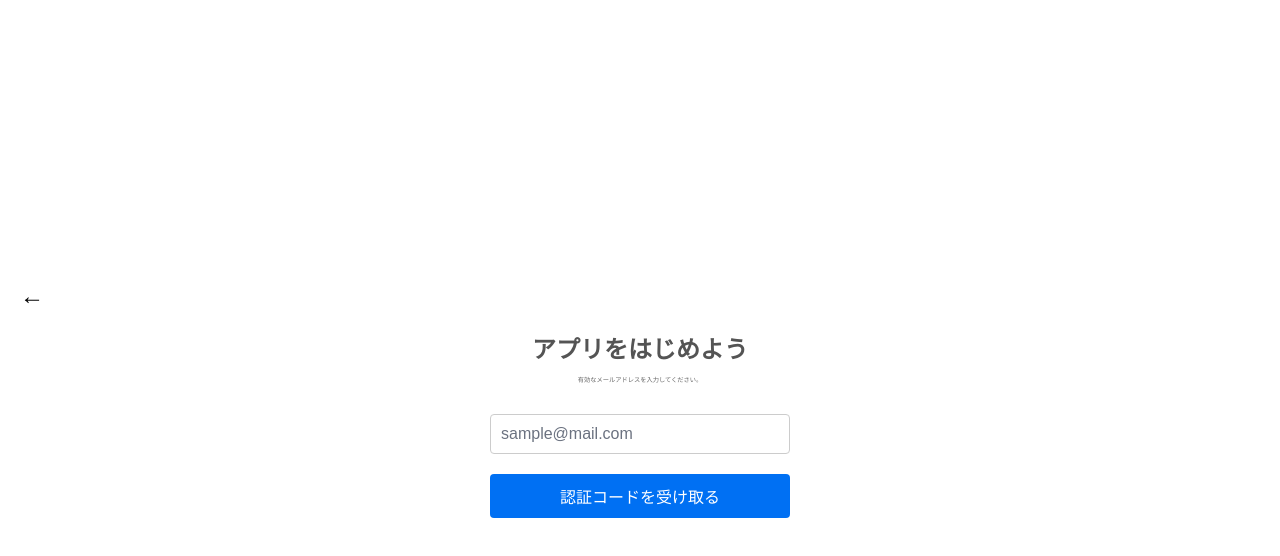
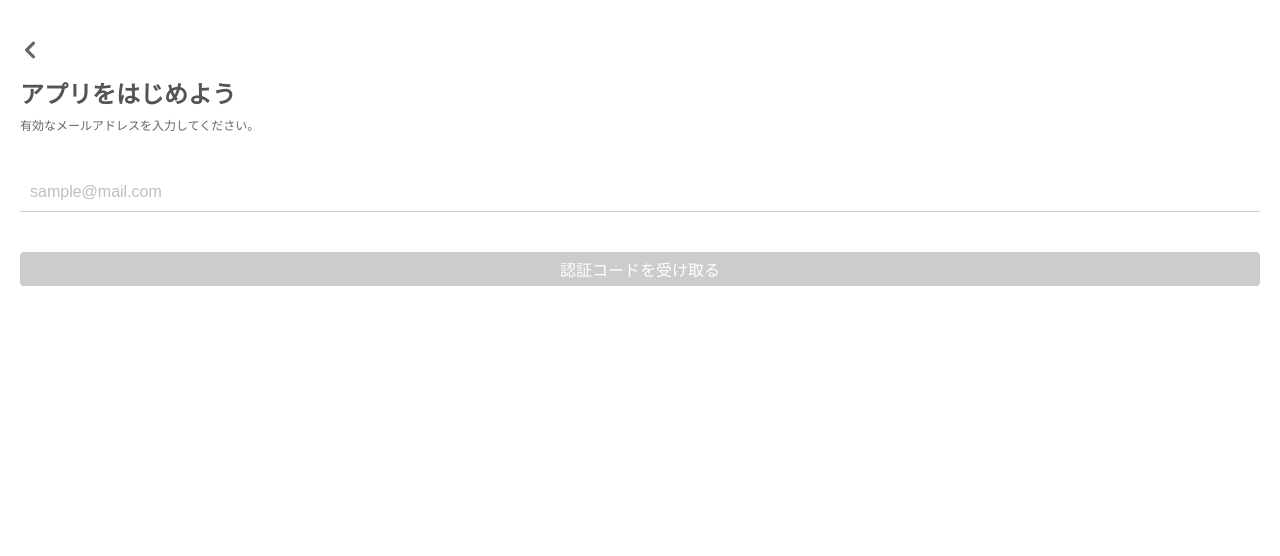
Before and after one commit to RyotaOku/katarinabluu, a Next.js app: page /register in a window 1280 px wide. Shown: the top 556 px of the page. Built offline with nearby package versions, Linux system fonts and the light colour scheme; no server answers.

Commit message:
chore: add disabled and styling

```diff
--- a/src/pages/register.tsx
+++ b/src/pages/register.tsx
@@ -1,11 +1,19 @@
-// src/components/register.tsx
-import React, { useState } from 'react';
+import React, { useState, useEffect } from 'react';
 import { useRouter } from 'next/router';
 import styles from '../styles/registerPage.module.css';
+import { FaChevronLeft } from 'react-icons/fa';
+import { getAuth, createUserWithEmailAndPassword } from 'firebase/auth';
 
 const RegisterPage: React.FC = () => {
   const [email, setEmail] = useState('');
+  const [isEmailValid, setIsEmailValid] = useState(false);
   const router = useRouter();
+
+  useEffect(() => {
+    // Regular expression to check if email is valid
+    const emailRegex = /^[^\s@]+@[^\s@]+\.[^\s@]+$/;
+    setIsEmailValid(emailRegex.test(email));
+  }, [email]);
 
   const handleRegister = (e: React.FormEvent) => {
     e.preventDefault();
@@ -14,21 +22,27 @@ const RegisterPage: React.FC = () => {
   };
 
   const handleSubmitClick = () => {
+    if (isEmailValid) {
       router.push('/2auth');
+    }
   };
 
   return (
     <div className={styles.container}>
+      <div className={styles.header}>
         <button
           className={styles.backButton}
           onClick={() => router.back()}
         >
-        ←
+          <FaChevronLeft />
         </button>
-      <h1 className={styles.header}>アプリをはじめよう</h1>
+        <div className={styles.text}>
+          <h1 className={styles.title}>アプリをはじめよう</h1>
           <p className={styles.description}>
             有効なメールアドレスを入力してください。
           </p>
+        </div>
+      </div>
       <form
         className={styles.form}
         onSubmit={handleRegister}
@@ -44,8 +58,9 @@ const RegisterPage: React.FC = () => {
         />
         <button
           type="submit"
-          className={styles.submitButton}
+          className={`${styles.submitButton} ${!isEmailValid ? styles.disabled : ''}`}
           onClick={handleSubmitClick}
+          disabled={!isEmailValid}
         >
           認証コードを受け取る
         </button>
@@ -53,5 +68,16 @@ const RegisterPage: React.FC = () => {
     </div>
   );
 };
-
+// const auth = getAuth();
+// createUserWithEmailAndPassword(auth, email, password)
+//   .then((userCredential) => {
+//     // Signed up
+//     const user = userCredential.user;
+//     // ...
+//   })
+//   .catch((error) => {
+//     const errorCode = error.code;
+//     const errorMessage = error.message;
+//     // ..
+//   });
 export default RegisterPage;
--- a/src/styles/registerPage.module.css
+++ b/src/styles/registerPage.module.css
@@ -1,51 +1,74 @@
 .container {
   display: flex;
   flex-direction: column;
-    align-items: center;
-    justify-content: center;
+  align-items: left;
   height: 100vh;
   background-color: #ffffff;
   padding: 20px;
 }
 
+.header {
+  padding: 20px 0;
+  display: flex;
+  gap: 1rem;
+  flex-direction: column;
+}
+
 .backButton {
   align-self: flex-start;
-    font-size: 24px;
+  font-size: 2rem;
+  color: #666666;
   border: none;
   background: none;
   cursor: pointer;
 }
 
-  .header {
-    margin-top: 20px;
-    margin-bottom: 10px;
-    font-size: 24px;
+.text {
+  display: flex;
+  flex-direction: column;
+  gap: 0.6rem;
+}
+
+.title {
+  font-size: 2.4rem;
   font-weight: bold;
 }
 
 .description {
-    margin-bottom: 3rem;
   color: #666666;
+  font-size: 1.2rem;
 }
 
 .form {
   display: flex;
   flex-direction: column;
   width: 100%;
-    max-width: 300px;
+  height: 80vh;
+  padding: 20px 0;
+  gap: 2rem;
 }
 
 .emailInput {
   width: 100%;
   padding: 10px;
   margin-bottom: 20px;
-    border: 1px solid #cccccc;
-    border-radius: 4px;
+  border: none;
+  border-bottom: 1px solid #cccccc;
   font-size: 1.6rem;
+  transition: 100ms ease-in-out;
+}
+
+.emailInput:focus {
+  outline: none;
+  border-bottom: 1px solid #0070f3;
+}
+
+.emailInput::placeholder {
+  color: rgba(126, 126, 126, 0.496);
 }
 
 .submitButton {
-    padding: 10px 15px;
+  padding: 5px 10px;
   background-color: #0070f3;
   color: #ffffff;
   border: none;
@@ -54,6 +77,11 @@
   font-size: 16px;
 }
 
+.disabled {
+  background-color: #ccc;
+  cursor: not-allowed;
+}
+
 .submitButton:hover {
   background-color: #005bb5;
 }
```
Lines whose indentation alone changed are shown as unchanged.
